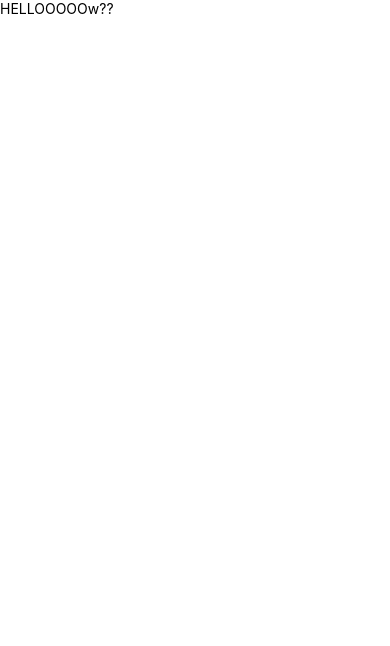
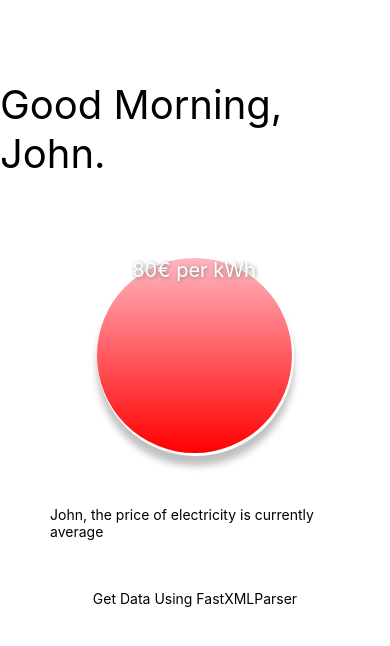
Before and after one commit to maukku/ECTL, a React Native app: screen / in a window 390 px wide. Shown: the top 646 px of the page. Built offline with nearby package versions, Linux system fonts and the light colour scheme.

Commit message:
Fixed API data retrieval

```diff
--- a/App.js
+++ b/App.js
@@ -1,21 +1,141 @@
-import {
-  setStatusBarNetworkActivityIndicatorVisible,
-  StatusBar,
-} from "expo-status-bar";
-import { StyleSheet, Text, View, Dimensions } from "react-native";
-import { useEffect, useState } from "react";
-import { LinearGradient } from "expo-linear-gradient";
-import axios from "axios";
+import { setStatusBarNetworkActivityIndicatorVisible, StatusBar } from 'expo-status-bar';
+import { StyleSheet, Text, View, Dimensions, TouchableOpacity } from 'react-native';
+import { useEffect,useState } from 'react';
+import { LinearGradient } from 'expo-linear-gradient';
+import axios from 'axios';
+import { parse} from 'fast-xml-parser';
 
-export default function App() {
-  return <Text>HELLOOOOOw??</Text>;
+const parser = require("fast-xml-parser");
+
+const App = () => {
+  const [currentDate, setCurrentDate] = useState('');
+
+  let color;
+  let value;
+  let altColor;
+  let url1 = "https://web-api.tp.entsoe.eu/api?securityToken=55700d76-0b49-47bc-9f0e-3c4d7b4b94bf&documentType=A44&In_Domain=10YFI-1--------U&Out_Domain=10YFI-1--------U&periodStart=202210110600&periodEnd=202210121500";
+  let userName = "John";
+  const [ price, setPrice ] = useState(5);
+  // Used to test color settings until API is set up and cost ranges determined
+  value = Math.floor(Math.random() * 100) + 1;
+
+    // May replace this with a switch statement
+  if (value <= 40) {
+    color = 'green';
+    altColor = 'lightgreen';
+  }
+  else if (value > 40 && value < 80) {
+    color = 'orange';
+    altColor = 'lightyellow';
+  }
+  else {
+    color = 'red';
+    altColor = 'lightpink';
+  };
+
+  const getData = async () => {
+    const {XMLParser} = require('fast-xml-parser');
+    const options = {
+      ignoreAttributes : false
+    };
+    const parser = new XMLParser(options);
+
+    const today = new Date();
+    var year = today.getFullYear();
+    var month = today.getMonth() + 1;
+    var day = today.getDate();
+    var hours = today.getHours();
+
+    await fetch(`https://web-api.tp.entsoe.eu/api?securityToken=55700d76-0b49-47bc-9f0e-3c4d7b4b94bf&documentType=A44&In_Domain=10YFI-1--------U&Out_Domain=10YFI-1--------U&periodStart=${year}${month}${day}0000&periodEnd=${year}${month}${day}${hours}00`)
+    .then((response) => response.text())
+    .then((textResponse) => {
+      let jsonObj = parser.parse(textResponse);
+      console.log("==============\n", jsonObj);
+    });
+  }
+
+  useEffect(() => {
+		const fetchData = async () => {
+			const today = new Date()
+			console.log("today" + today)
+			const yesterday = new Date()
+			yesterday.setDate(yesterday.getDate() - 1)
+			console.log("yesterday" + yesterday)
+			const responseOld = await axios.get(
+				`https://api.fingrid.fi/v1/variable/106/events/json?start_time=${yesterday.getFullYear()}-${yesterday.getMonth()+1}-${yesterday.getDate()}T${yesterday.getHours()}%3A00%3A00Z&end_time=${today.getFullYear()}-${today.getMonth()+1}-${today.getDate()}T${today.getHours()}%3A00%3A00Z`,
+				{ headers: { header1: 'x-api-key: GN8JOZSHEWacz3RErMnYA3kOaY8p3vM6a4a2FV8s' } }
+			);
+			/*const response = await axios.get(
+				`https://web-api.tp.entsoe.eu/api?securityToken=55700d76-0b49-47bc-9f0e-3c4d7b4b94bf&documentType=A44&In_Domain=10YFI-1--------U&Out_Domain=10YFI-1--------U&periodStart=202210110600&periodEnd=202210121500`,
+			);
+			const response = fetch('https://web-api.tp.entsoe.eu/api?securityToken=55700d76-0b49-47bc-9f0e-3c4d7b4b94bf&documentType=A44&In_Domain=10YFI-1--------U&Out_Domain=10YFI-1--------U&periodStart=202210110600&periodEnd=202210121500')
+  .then(e => console.log(e));*/
+			const data = responseOld.data
+			console.log(responseOld.data)
+			if (data.length > 0) {
+				setPrice(data[data.length - 2].value);
+			}
+		};
+  }, [])
+
+  return (
+    <View style={styles.container}>
+      <StatusBar style="auto" />
+      <View>
+        {/* Display data */}
+        <Text style={styles.introduction}>
+          Good Morning, {userName}.
+        </Text>
+
+      </View>
+
+      <View style={styles.circleshadow}>
+        <LinearGradient
+        // Background Linear Gradient
+        colors={[altColor, color]}
+        style={styles.circle}
+        justifyContent= 'center'
+        >
+        <Text
+        style={styles.buttonText}>{value}€ per kWh</Text>
+        </LinearGradient>
+      </View>
+
+      <View>
+        {/* Display data */}
+        <Text style={styles.priceSummary}>
+          {userName}, the price of electricity is currently average
+          </Text>
+      </View>
+
+      <View>
+        {/* Display data
+        <Text>
+          (((((((   Insert bar graph here   )))))))
+          </Text> */}
+      </View>
+
+      <TouchableOpacity
+        style={styles.buttonStyle}
+        onPress={getData}>
+        <Text>Get Data Using FastXMLParser</Text>
+      </TouchableOpacity>
+
+      <Text style={styles.textStyle}>{currentDate}</Text>
+
+      {/* <View
+        style={[styles.bar, { width: value * 1.5, backgroundColor: color }]}
+      /> */}
+
+    </View>
+  );
 }
 
 const styles = StyleSheet.create({
   container: {
     flex: 1,
-    backgroundColor: "#fff",
-    alignItems: "center",
+    backgroundColor: '#fff',
+    alignItems: 'center',
     // justifyContent: 'center',
   },
   bar: {
@@ -23,30 +143,27 @@ const styles = StyleSheet.create({
   },
   introduction: {
     fontSize: 40,
-    textAlign: "left",
-    color: "black",
-    alignItems: "center",
-    justifyContent: "center",
+    textAlign: 'left',
+    color: 'black',
+    alignItems: 'center',
+    justifyContent: 'center',
     paddingTop: 80,
     paddingBottom: 80,
     // position: 'top',
   },
   circle: {
-    borderRadius:
-      Math.round(
-        Dimensions.get("window").width + Dimensions.get("window").height
-      ) / 2,
-    borderColor: "white",
-    width: Dimensions.get("window").width * 0.5,
-    height: Dimensions.get("window").width * 0.5,
+    borderRadius: Math.round(Dimensions.get('window').width + Dimensions.get('window').height) / 2,
+    borderColor: 'white',
+    width: Dimensions.get('window').width * 0.5,
+    height: Dimensions.get('window').width * 0.5,
   },
 
   circleshadow: {
-    borderRadius: Dimensions.get("window").width / 2,
-    width: Dimensions.get("window").width * 0.5 + 2,
-    height: Dimensions.get("window").width * 0.5 + 3,
-    backgroundColor: "transparent",
-    shadowColor: "black",
+    borderRadius: (Dimensions.get('window').width) / 2,
+    width: (Dimensions.get('window').width * 0.5) + 2,
+    height: (Dimensions.get('window').width * 0.5) + 3,
+    backgroundColor: 'transparent',
+    shadowColor: 'black',
     shadowOffset: {
       width: 0,
       height: 10,
@@ -57,16 +174,18 @@ const styles = StyleSheet.create({
   },
   buttonText: {
     fontSize: 20,
-    textAlign: "center",
-    color: "white",
-    textShadowColor: "gray",
-    textShadowOffset: { width: 1, height: 1 },
-    textShadowRadius: 4,
+    textAlign: 'center',
+    color: 'white',
+    textShadowColor: 'gray',
+    textShadowOffset: {width: 1, height: 1},
+    textShadowRadius: 4
   },
   priceSummary: {
     padding: 50,
   },
   barGraph: {
     padding: 50,
-  },
+  }
 });
+
+export default App;
```
Also changed, not shown: 1 other file (tests, documents, lock files or other folders).
